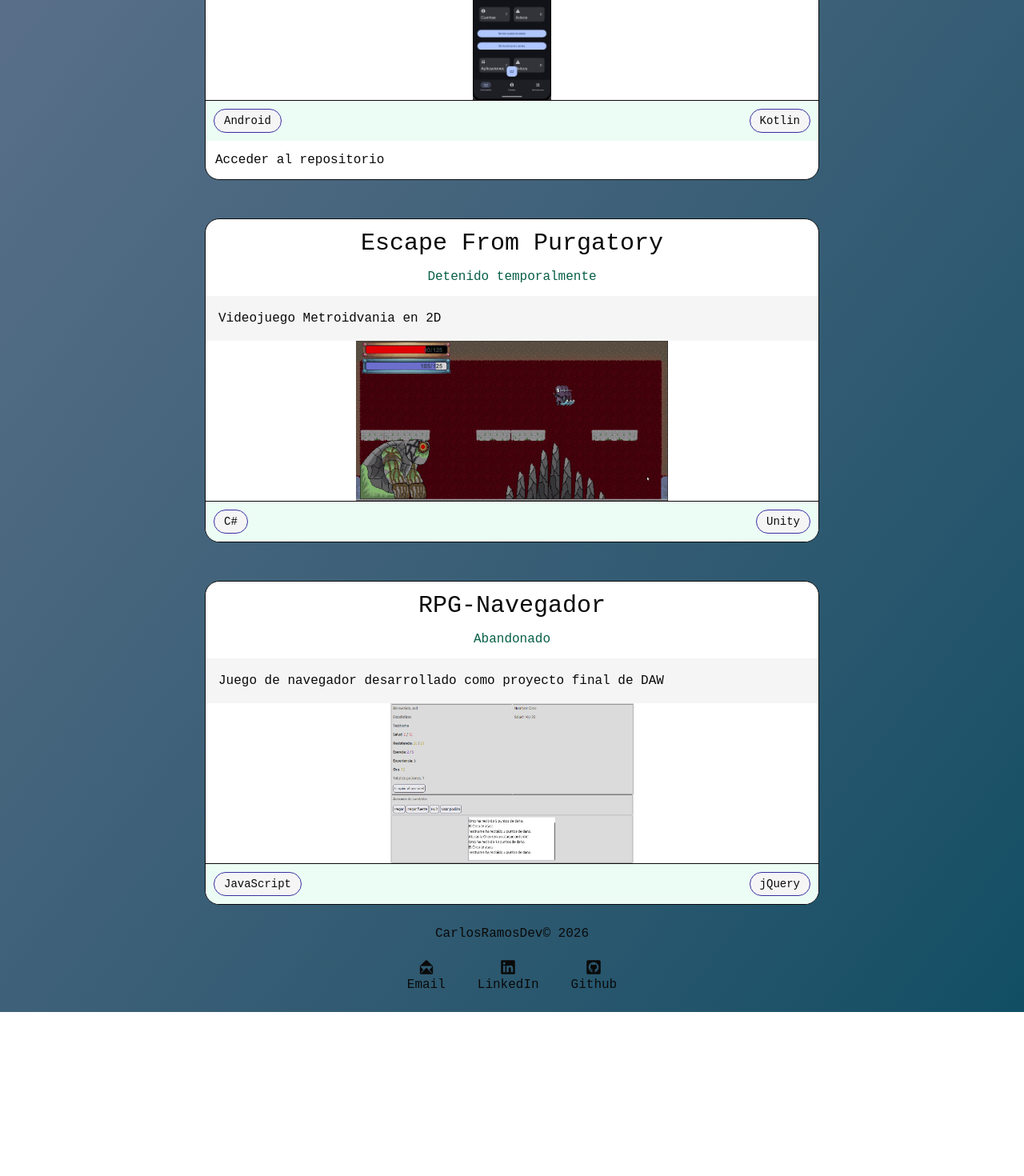
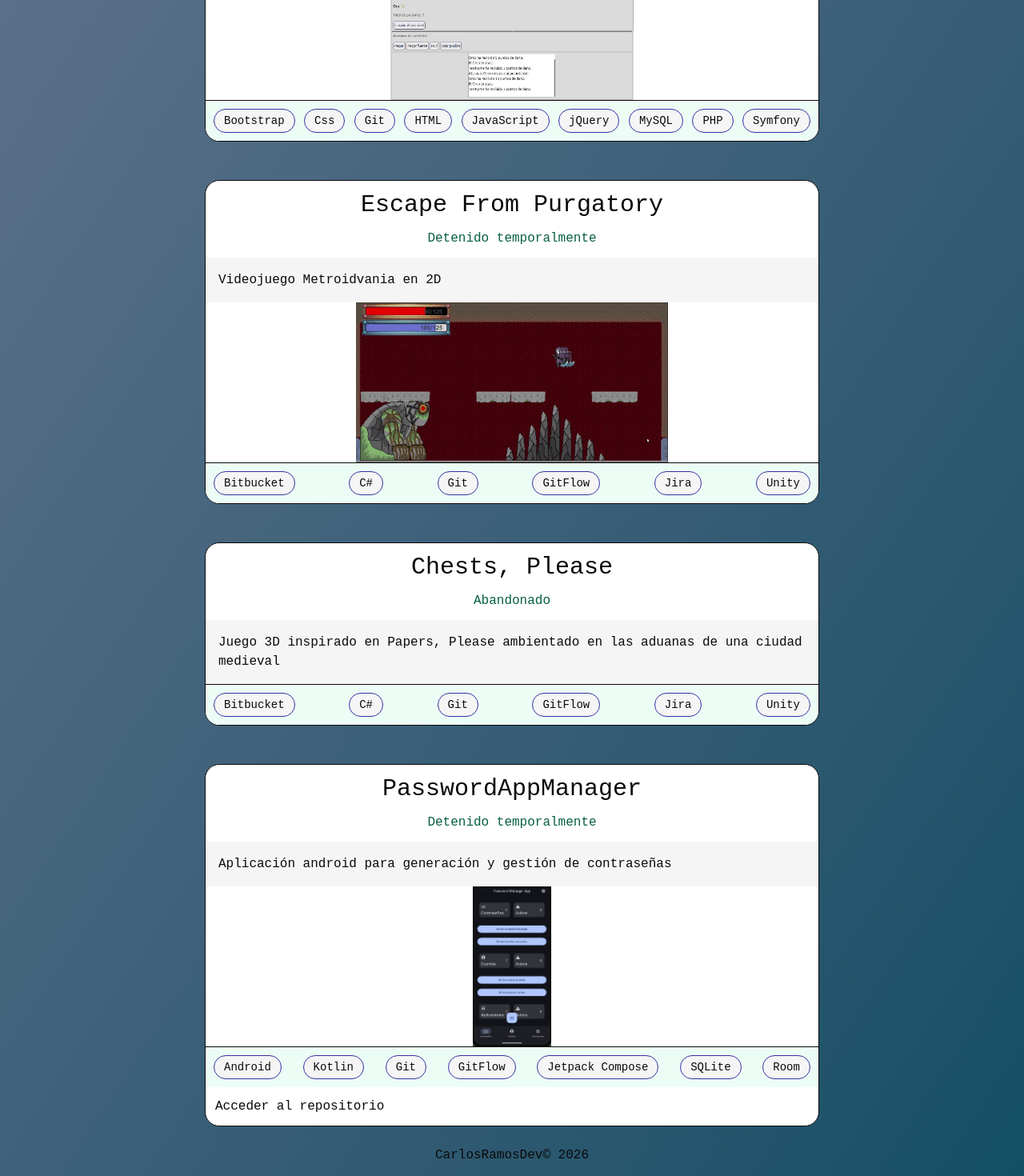
Before and after one commit to CarlosRamosDeveloper/portfolio, a React (Vite) app: page /featured in a window 1280 px wide. Shown: the part 400-1870 px from the top of the page at 80% size. Before the commit the page ends 1665 px from the top, so only its background shows below. Built offline with nearby package versions, Linux system fonts and the light colour scheme.

Commit message:
Projects at education section now are linked to real projects

```diff
--- a/src/interfaces/Education.ts
+++ b/src/interfaces/Education.ts
@@ -1,4 +1,4 @@
-import type { EducationProject, EducationType, Technologies } from '.';
+import type { EducationType, Project, Technologies } from '.';
 
 export interface Education {
   id: number;
@@ -8,6 +8,6 @@ export interface Education {
   startYear: number;
   endYear: number | null;
   techStack: Technologies[];
-  projects?: EducationProject[];
+  projects?: Project[];
   description?: string[];
 }
--- a/src/interfaces/index.ts
+++ b/src/interfaces/index.ts
@@ -2,6 +2,5 @@ export type { Education } from './Education';
 export type { JobExperience } from './JobExperience';
 export type { Technologies } from './Technologies';
 export type { EducationType } from './EducationalType';
-export type { EducationProject } from './EducationalProject';
 export type { Project } from './Project';
 export type { ProjectStatus } from './ProjectStatus';
--- a/src/portfolio/data/EducationData.ts
+++ b/src/portfolio/data/EducationData.ts
@@ -1,28 +1,7 @@
 import type { Education } from '@/interfaces';
+import { ProjectsData } from './ProjectsData';
 
 export const EducationData: Education[] = [
-  //   {
-  //     id: 0,
-  //     title: '',
-  //     type: 'FP2',
-  //     institution: '',
-  //     startYear: 20,
-  //     endYear: 20,
-  //     techStack: [],
-  //     description: [],
-  //     projects: []
-  //   },
-  // {
-  //   id: 0,
-  //   title: '',
-  //   type: 'vocational_training',
-  //   institution: '',
-  //   startYear: 20,
-  //   endYear: 20,
-  //   techStack: [],
-  //   description: [],
-  //   projects: [],
-  // },
   {
     id: 1,
     title: 'Desarrollo de Aplicaciones Web',
@@ -50,19 +29,7 @@ export const EducationData: Education[] = [
       'Fuerte hincapié en patrones de diseño y desarrollo SOLID',
       'Desarrollo de multiples páginas web durante la duración del curso',
     ],
-    projects: [
-      {
-        name: 'Proyecto-Final',
-        description: [
-          'Juego RPG de navegador',
-          'Un proyecto para clase que se fue de las manos y creció sin control',
-          'Solo con una pantalla, pero modificando la interfaz en función de las elecciones del usuario',
-          'El proyecto podia funcionar de forma standalone en navegador, almacenando los datos en el localStorage',
-          'De vez en cuando tengo ganas de hacerle un remake con react y con los conocimientos que tengo ahora',
-        ],
-        techStack: ['Bootstrap', 'Git', 'JavaScript', 'jQuery', 'PHP'],
-      },
-    ],
+    projects: [ProjectsData[0]],
   },
   {
     id: 2,
@@ -76,43 +43,7 @@ export const EducationData: Education[] = [
       'Formación basada en el desarrollo de proyectos mediante retos prácticos',
       'Asumí el puesto de Project Leader y gestioné dos equipos diferentes para realizar dos retos',
     ],
-    projects: [
-      {
-        name: 'Escape From Purgatory',
-        description: [
-          'Juego 2D de género Metroidvania',
-          'Desarrollado por un equipo de 3 personas',
-          'Participación activa en el desarrollo del proyecto además de las labores de gestión.',
-          'Gestión del proyecto y coordinación del equipo mediante Jira',
-          'Control de versiones usando Bitbucket siguiendo la metodología Gitflow',
-          'Sistema de progresión basado en Power-Ups que desbloquean nuevas habilidades.',
-          'Sistema de Backtracking basado en las habilidades adquiridas durante la progresión.',
-          'Diseño y estructuración del escenario, adaptándolo al sistema de progresión del jugador.',
-          'Diseño y equilibrio de las mecánicas del personaje jugable, enemigos y jefes.',
-        ],
-        techStack: ['C#', 'Unity'],
-      },
-      {
-        name: 'Chests, Please',
-        description: [
-          'Juego 3D inspirado en Papers, Please ambientado en las aduanas de una ciudad medieval',
-          'Desarrollado por un equipo de 4 personas',
-          'Participación activa en el desarrollo del proyecto además de las labores de gestión.',
-          'Gestión del proyecto y coordinación del equipo mediante Jira',
-          'Control de versiones usando Bitbucket siguiendo la metodología Gitflow',
-          'Implementación de 9 finales diferentes en función de las decisiones del jugador',
-          'Generación procedural de npcs',
-          'Sistema de inspección de mercancías',
-          'Sistema de sobornos que permite al jugador aceptar pagos a cambio de permitir el acceso a determinados NPCs',
-          'Sistema de consecuencias basado en las decisiones y acciones del jugador',
-          'Sistema de economía dinámica en el que la cantidad de NPCs y mercaderes presentes en la ciudad afecta directamente a su economía.',
-          'Sistema de clima que modifica el consumo de combustible de la ciudad en función de las condiciones meteorológicas.',
-          'Sistema de crímenes en el que determinados NPCs pueden hacer desaparecer a otros personajes, incluidos familiares del jugador e incluso este.',
-          'Sistema de familia que permite realizar un seguimiento de los familiares del jugador. Si todos desaparecen o mueren, la partida termina.',
-        ],
-        techStack: ['C#', 'Unity'],
-      },
-    ],
+    projects: [ProjectsData[1], ProjectsData[2]],
   },
   {
     id: 3,
@@ -139,19 +70,6 @@ export const EducationData: Education[] = [
       'Uso de bases de datos relacionales y no relacionales',
       'Despliegue de APIs backend en AWS para su consumo desde aplicaciones móviles.',
     ],
-    projects: [
-      {
-        name: 'PasswordManagerApp',
-        techStack: ['Android', 'Jetpack Compose', 'Kotlin'],
-        repository:
-          'https://github.com/CarlosRamosDeveloper/PasswordManagerApp',
-        description: [
-          'Aplicación para la generación y gestión de contraseñas',
-          'En estado de desarrollo',
-          'Permite la generación de contraseñas siguiendo diferentes criterios',
-          'Algoritmo de puntuación de contraseñas en función de caracteres diferentes, patrones repetidos, longitud de contraseña, etc',
-        ],
-      },
-    ],
+    projects: [ProjectsData[3]],
   },
 ];
--- a/src/portfolio/data/ProjectsData.ts
+++ b/src/portfolio/data/ProjectsData.ts
@@ -16,13 +16,104 @@ export const ProjectsData: Project[] = [
   // },
   {
     id: 1,
+    name: 'RPG-Navegador',
+    shortDescription:
+      'Juego de navegador desarrollado como proyecto final de DAW',
+    description: [
+      'Un proyecto para clase que se fue de las manos y creció sin control',
+      'Solo con una pantalla, pero modificando la interfaz en función de las elecciones del usuario',
+      'El proyecto podia funcionar de forma standalone en navegador, almacenando los datos en el localStorage',
+      'De vez en cuando tengo ganas de hacerle un remake con react y con los conocimientos que tengo ahora',
+    ],
+    isFeatured: true,
+    status: 'abandoned',
+    techStack: [
+      'Bootstrap',
+      'Css',
+      'Git',
+      'HTML',
+      'JavaScript',
+      'jQuery',
+      'MySQL',
+      'PHP',
+      'Symfony',
+    ],
+    repository: '',
+    screenshots: ['/projects/rpg-proj-1.jpg', '/projects/rpg-proj-2.jpg'],
+    url: null,
+    video: null,
+  },
+  {
+    id: 2,
+    name: 'Escape From Purgatory',
+    shortDescription: 'Videojuego Metroidvania en 2D',
+    description: [
+      'Desarrollado por un equipo de 3 personas',
+      'Participación activa en el desarrollo del proyecto además de las labores de gestión.',
+      'Gestión del proyecto y coordinación del equipo mediante Jira',
+      'Control de versiones usando Bitbucket siguiendo la metodología Gitflow',
+      'Sistema de progresión basado en Power-Ups que desbloquean nuevas habilidades.',
+      'Sistema de Backtracking basado en las habilidades adquiridas durante la progresión.',
+      'Diseño y estructuración del escenario, adaptándolo al sistema de progresión del jugador.',
+      'Diseño y equilibrio de las mecánicas del personaje jugable, enemigos y jefes.',
+    ],
+    isFeatured: true,
+    status: 'stopped',
+    techStack: ['Bitbucket', 'C#', 'Git', 'GitFlow', 'Jira', 'Unity'],
+    repository: '',
+    screenshots: ['/projects/efp-1.jpg', '/projects/efp-2.jpg'],
+    url: null,
+    video: null,
+  },
+  {
+    id: 3,
+    name: 'Chests, Please',
+    shortDescription:
+      'Juego 3D inspirado en Papers, Please ambientado en las aduanas de una ciudad medieval',
+    description: [
+      'Desarrollado por un equipo de 4 personas',
+      'Participación activa en el desarrollo del proyecto además de las labores de gestión.',
+      'Gestión del proyecto y coordinación del equipo mediante Jira',
+      'Control de versiones usando Bitbucket siguiendo la metodología Gitflow',
+      'Implementación de 9 finales diferentes en función de las decisiones del jugador',
+      'Generación procedural de npcs',
+      'Sistema de inspección de mercancías',
+      'Sistema de sobornos que permite al jugador aceptar pagos a cambio de permitir el acceso a determinados NPCs',
+      'Sistema de consecuencias basado en las decisiones y acciones del jugador',
+      'Sistema de economía dinámica en el que la cantidad de NPCs y mercaderes presentes en la ciudad afecta directamente a su economía.',
+      'Sistema de clima que modifica el consumo de combustible de la ciudad en función de las condiciones meteorológicas.',
+      'Sistema de crímenes en el que determinados NPCs pueden hacer desaparecer a otros personajes, incluidos familiares del jugador e incluso este.',
+      'Sistema de familia que permite realizar un seguimiento de los familiares del jugador. Si todos desaparecen o mueren, la partida termina.',
+    ],
+    isFeatured: false,
+    status: 'abandoned',
+    techStack: ['Bitbucket', 'C#', 'Git', 'GitFlow', 'Jira', 'Unity'],
+    repository: '',
+    screenshots: [],
+    url: null,
+    video: null,
+  },
+  {
+    id: 4,
     name: 'PasswordAppManager',
     shortDescription:
       'Aplicación android para generación y gestión de contraseñas',
-    description: ['Linea de prueba', 'lorem', 'ipsum'],
+    description: [
+      'En estado de desarrollo',
+      'Permite la generación de contraseñas siguiendo diferentes criterios',
+      'Algoritmo de puntuación de contraseñas en función de caracteres diferentes, patrones repetidos, longitud de contraseña, etc',
+    ],
     isFeatured: true,
     status: 'stopped',
-    techStack: ['Android', 'Kotlin'],
+    techStack: [
+      'Android',
+      'Kotlin',
+      'Git',
+      'GitFlow',
+      'Jetpack Compose',
+      'SQLite',
+      'Room',
+    ],
     repository: 'https://github.com/CarlosRamosDeveloper/PasswordManagerApp',
     screenshots: [
       '/projects/pma-1.jpg',
@@ -32,31 +123,4 @@ export const ProjectsData: Project[] = [
     url: null,
     video: null,
   },
-  {
-    id: 2,
-    name: 'Escape From Purgatory',
-    shortDescription: 'Videojuego Metroidvania en 2D',
-    description: [],
-    isFeatured: true,
-    status: 'stopped',
-    techStack: ['C#', 'Unity'],
-    repository: '',
-    screenshots: ['/projects/efp-1.jpg', '/projects/efp-2.jpg'],
-    url: null,
-    video: null,
-  },
-  {
-    id: 3,
-    name: 'RPG-Navegador',
-    shortDescription:
-      'Juego de navegador desarrollado como proyecto final de DAW',
-    description: [],
-    isFeatured: true,
-    status: 'abandoned',
-    techStack: ['JavaScript', 'jQuery'],
-    repository: '',
-    screenshots: ['/projects/rpg-proj-1.jpg', '/projects/rpg-proj-2.jpg'],
-    url: null,
-    video: null,
-  },
 ];
```
Also changed, not shown: src/interfaces/EducationalProject.ts (deleted, +0 -9 lines).
